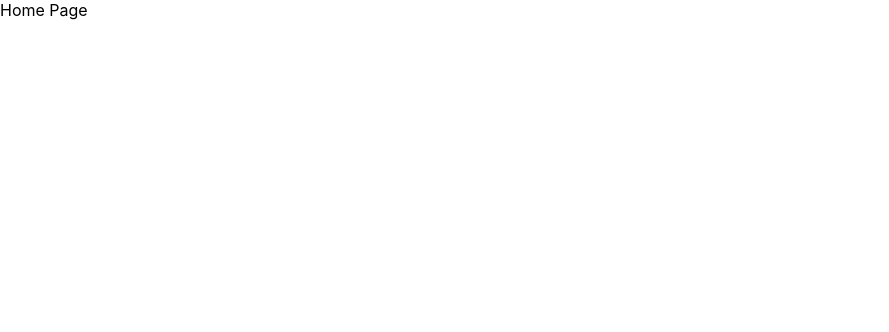
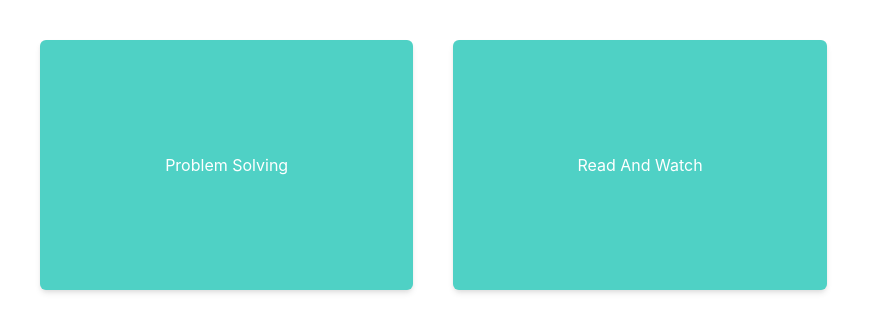
Before and after one commit to vinitkumar321/thedumbtechieblog, a React (Create React App) app: page / in a window 1280 px wide. Shown: the top 332 px of the page, without its empty margins (0-889 px from the left). Built offline with nearby package versions, Linux system fonts and the light colour scheme.

Commit message:
Added 2 panels on the home page

```diff
--- a/src/components/Home/index.jsx
+++ b/src/components/Home/index.jsx
@@ -1,8 +1,38 @@
+import { Box, SimpleGrid } from '@chakra-ui/react'
 
 const Home = () => {
+    console.log("#Home")
     return (
         <>
-            <header>Home Page</header>
+            <SimpleGrid columns={3} spacing={10} p={10}>
+                <Box
+                    key="problemSolving"
+                    bg="teal.300"
+                    height="250px"
+                    borderRadius="md"
+                    shadow="md"
+                    display="flex"
+                    alignItems="center"
+                    justifyContent="center"
+                    color="white"
+                >
+                    Problem Solving
+                </Box>
+                <Box
+                    key="readAndWatch"
+                    bg="teal.300"
+                    height="250px"
+                    borderRadius="md"
+                    shadow="md"
+                    display="flex"
+                    alignItems="center"
+                    justifyContent="center"
+                    color="white"
+                >
+                    Read And Watch
+                </Box>
+
+            </SimpleGrid>
         </>
     )
 }
```
Also changed, not shown: src/App.js (+5 -2 lines), src/styles/styles.css (added, +10 -0 lines).
